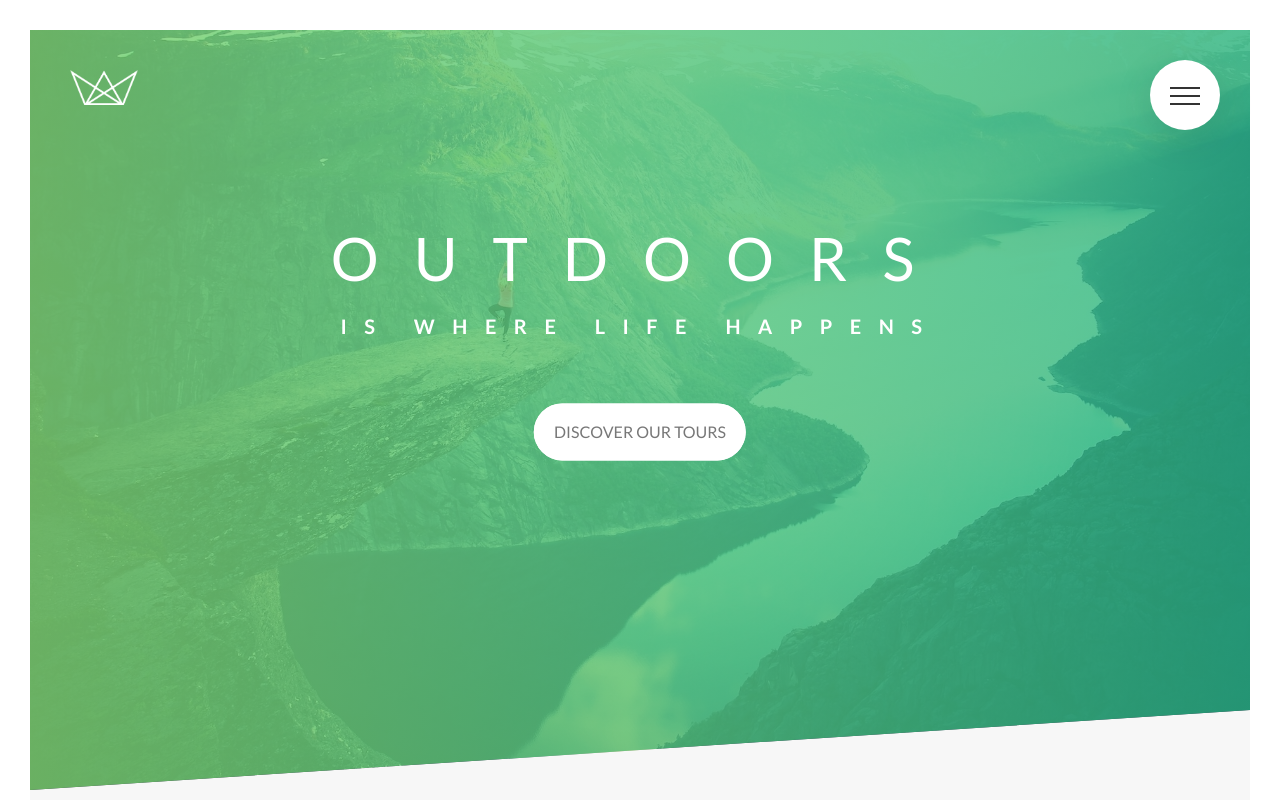
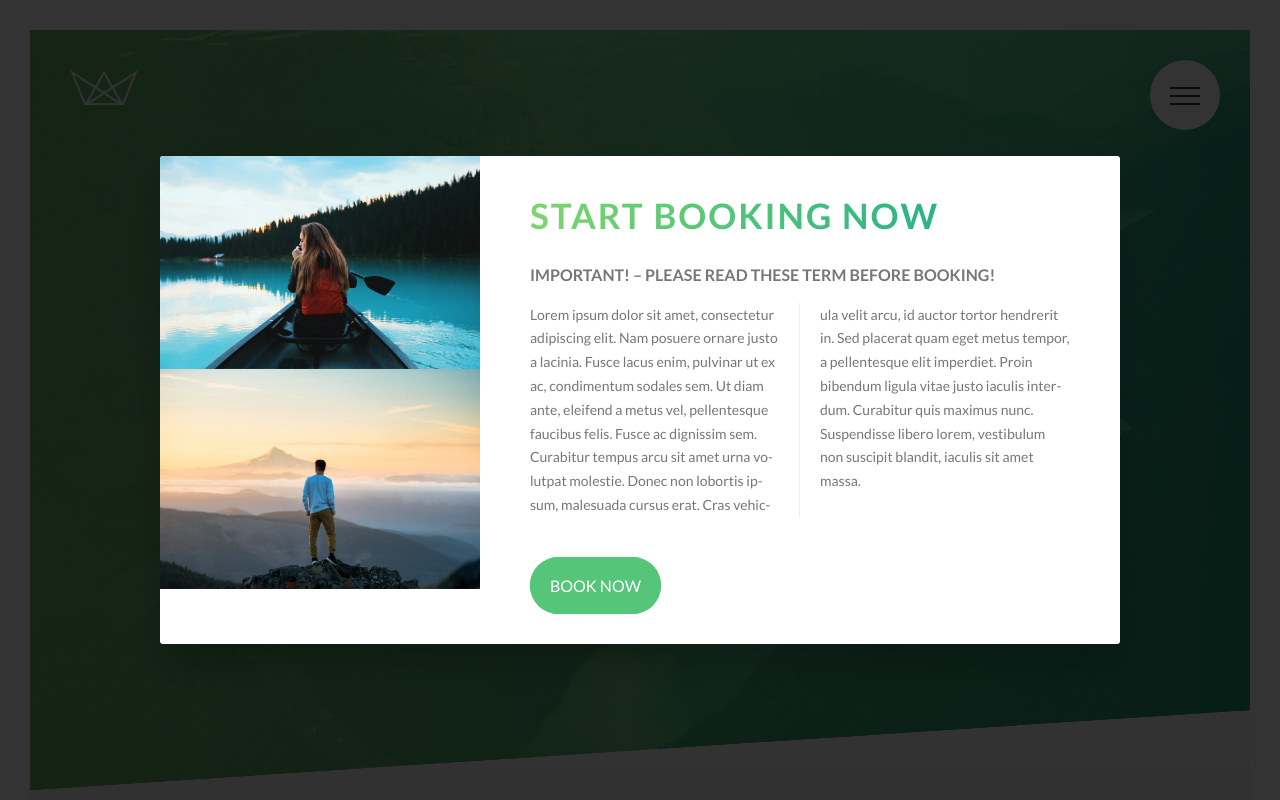
Before and after one commit to Natalia504/natours, a website: page index.html in a window 1280 px wide. Shown: the top 800 px of the page. Drawn offline with Linux system fonts and the light colour scheme.

Commit message:
Popup section styling done

```diff
--- a/index.html
+++ b/index.html
@@ -335,6 +335,24 @@
       </div>
     </div>
   </footer>
+
+  <!-- Popup modal -->
+  <div class="popup">
+    <div class="popup__content">
+      <div class="popup__left">
+        <img src="./img/nat-8.jpg" alt="tour photo" class="popup__img">
+        <img src="./img/nat-9.jpg" alt="tour photo" class="popup__img">
+      </div>
+      <div class="popup__right">
+        <h2 class="heading-secondary u-margin-bottom-small">Start booking now</h2>
+        <h3 class="heading-tertiary u-margin-bottom-small">Important! &ndash; PLease read these term before booking!</h3>
+        <p class="popup__text">
+          Lorem ipsum dolor sit amet, consectetur adipiscing elit. Nam posuere ornare justo a lacinia. Fusce lacus enim, pulvinar ut ex ac, condimentum sodales sem. Ut diam ante, eleifend a metus vel, pellentesque faucibus felis. Fusce ac dignissim sem. Curabitur tempus arcu sit amet urna volutpat molestie. Donec non lobortis ipsum, malesuada cursus erat. Cras vehicula velit arcu, id auctor tortor hendrerit in. Sed placerat quam eget metus tempor, a pellentesque elit imperdiet. Proin bibendum ligula vitae justo iaculis interdum. Curabitur quis maximus nunc. Suspendisse libero lorem, vestibulum non suscipit blandit, iaculis sit amet massa.
+        </p>
+        <a href="javascript:;" class="btn btn--green">Book Now</a>
+      </div>
+    </div>
+  </div>
 </body>
 
 </html>
--- a/sass/abstracts/_mixins.scss
+++ b/sass/abstracts/_mixins.scss
@@ -7,3 +7,10 @@
     clear: both;
   }
 }
+
+@mixin absCenter{
+  position: absolute;
+  top: 50%;
+  left: 50%;
+  transform: translate(-50%, -50%);
+}
--- /dev/null
+++ b/sass/components/_popup.scss
@@ -0,0 +1,68 @@
+.popup{
+  height: 100vh;
+  width: 100%;
+  background-color: rgba($color-black, .8);
+  position: fixed;
+  top: 0;
+  left: 0;
+  z-index: 3000;
+
+
+//use table and table-cell to make them of the same height.
+  &__content{
+    @include absCenter;
+    width: 75%;
+    box-shadow: 0 2rem 4rem rgba($color-black, .2);
+    background-color: $color-white;
+    border-radius: 3px;
+    display: table;
+    overflow: hidden; //problem: img overlaps the radius. This will fix it!
+  }
+
+  &__left{
+    width: 33.333333%;
+    display: table-cell;
+  }
+
+  &__right{
+    width: 66.6666667%;
+    display: table-cell;
+    vertical-align: middle; //use to make text centered in the table
+    padding: 3rem 5rem;
+  }
+
+  &__img{
+    display: block;
+    width: 100%;
+  }
+
+  &__text{
+    font-size: 1.4rem; //1em=14px!!! 1em is the current size of the element!!!
+    margin-bottom: 4rem;
+
+    -moz-column-count: 2;
+    -moz-column-gap: 4rem;
+    -moz-column-rule: 1px solid $color-grey-light-2;
+
+    -ms-column-count: 2;
+    -ms-column-gap: 4rem;
+    -ms-column-rule: 1px solid $color-grey-light-2;
+
+    -ms-column-count: 2;
+    -ms-column-gap: 4rem;
+    -ms-column-rule: 1px solid $color-grey-light-2;
+
+    -webkit-column-count: 2;
+    -webkit-column-gap: 4rem;
+    -webkit-column-rule: 1px solid $color-grey-light-2;
+
+    column-count: 2;
+    column-gap: 4rem;
+    column-rule: 1px solid $color-grey-light-2; //vertical line between columns
+
+    hyphens: auto; //automatic hyphenation! Add lang="en" to html element.
+    -moz-hyphens: auto;
+    -ms-hyphens: auto;
+    -webkit-hyphens: auto;
+  }
+}
--- a/sass/main.scss
+++ b/sass/main.scss
@@ -17,6 +17,7 @@
 @import "components/card";
 @import "components/story";
 @import "components/form";
+@import "components/popup";
 
 @import "layout/footer";
 @import "layout/header";
```
Also changed, not shown: css/style.css.
